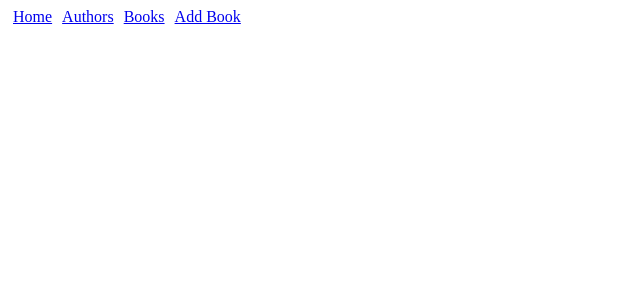
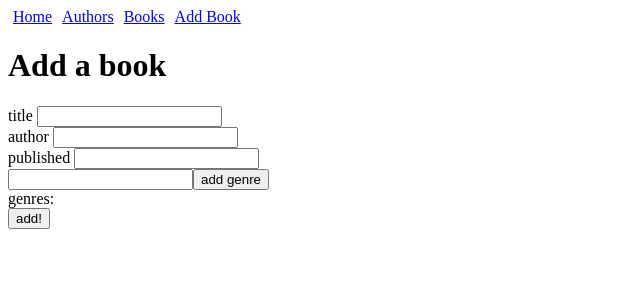
Before and after one commit to DigitalBubblegum/librarygql-client-part8, a React (Vite) app: page /addBook in a window 1280 px wide. Shown: the top 300 px of the page, without its empty margins (0-640 px from the left). Built offline with nearby package versions, Linux system fonts and the light colour scheme.

Commit message:
-comppleted exercise 8.10

```diff
--- a/src/App.jsx
+++ b/src/App.jsx
@@ -2,6 +2,7 @@ import { BrowserRouter as Router, Routes, Route, Link } from 'react-router-dom'
 import Home from './components/Home'
 import Authors from './components/Authors'
 import Books from './components/Books'
+import AddBook from './components/AddBook'
 const padding = {
     padding: 5
   }
@@ -20,6 +21,7 @@ function App() {
           <Route path='/' element={<Home/>}/>
           <Route path='/authors' element={<Authors/>}/>
           <Route path='/books' element={<Books/>}/>
+          <Route path='/addBook' element={<AddBook/>}/>
         </Routes>
       </Router>
       {/* <Authors result={result}/> */}
--- /dev/null
+++ b/src/components/AddBook.jsx
@@ -0,0 +1,67 @@
+import { useState } from 'react'
+import { useMutation } from '@apollo/client'
+import { ALL_AUTHORS, ALL_BOOKS, CREATE_BOOK } from '../queries'
+
+const AddBook = () => {
+    const [createBook] = useMutation(CREATE_BOOK)
+    const [title, setTitle] = useState('')
+    const [author, setAuthor] = useState('')
+    const [published, setPublished] = useState('')
+    const [gen, setGen] = useState('')
+    const [genres, setGenres] = useState([])
+    const submit = (event) => {
+        event.preventDefault()
+        console.log(event)
+        console.log('clicked submit button')
+        //add createBook here
+        const content = {
+            title: title,
+            author: author,
+            published: parseInt(published),
+            genres: genres,
+        }
+        createBook({variables:content,
+            refetchQueries:[{query:ALL_BOOKS},{query:ALL_AUTHORS}]},)
+        console.log(content)
+        setTitle('')
+        setAuthor('')
+        setPublished('')
+        setGenres('')
+    }
+    const addToGenreList = (event) => {
+        event.preventDefault()
+        console.log(gen)
+        let newGenres = [...genres,gen]
+        console.log('clicked add to genre button')
+        setGenres(newGenres)
+        console.log(genres)
+        setGen('')
+    }
+    return (
+        <div>
+            <h1>Add a book</h1>
+            <form onSubmit={submit}>
+                <div>
+                    title <input value={title} onChange={({target})=>setTitle(target.value)}/>
+                </div>
+                <div>
+                    author <input value={author} onChange={({target})=>setAuthor(target.value)}/>
+                </div>
+                <div>
+                    published <input value={published} onChange={({target})=>setPublished(target.value)}/>
+                </div>
+                <div>
+                    <input value={gen} type='text' name='gen' id='gen' onChange={({target})=>setGen(target.value)}/>
+                    <button onClick={addToGenreList}>add genre</button>
+                    <br/>
+                    genres:
+                    {!genres ? null : genres.map(genre => <>&nbsp;{genre}</>)}
+                </div>
+                <div>
+                    <button type='submit'>add!</button>
+                </div>
+            </form>
+        </div>
+    )
+}
+export default AddBook
--- a/src/queries.js
+++ b/src/queries.js
@@ -21,3 +21,13 @@ query{
   }
 }
 `
+export const CREATE_BOOK = gql`
+mutation createBook($title: String!, $author: String!, $published: Int!, $genres: [String!]!) {
+    addBook(title: $title, author: $author, published: $published, genres: $genres) {
+      author
+      genres
+      published
+      title
+    }
+  }
+`;
```
